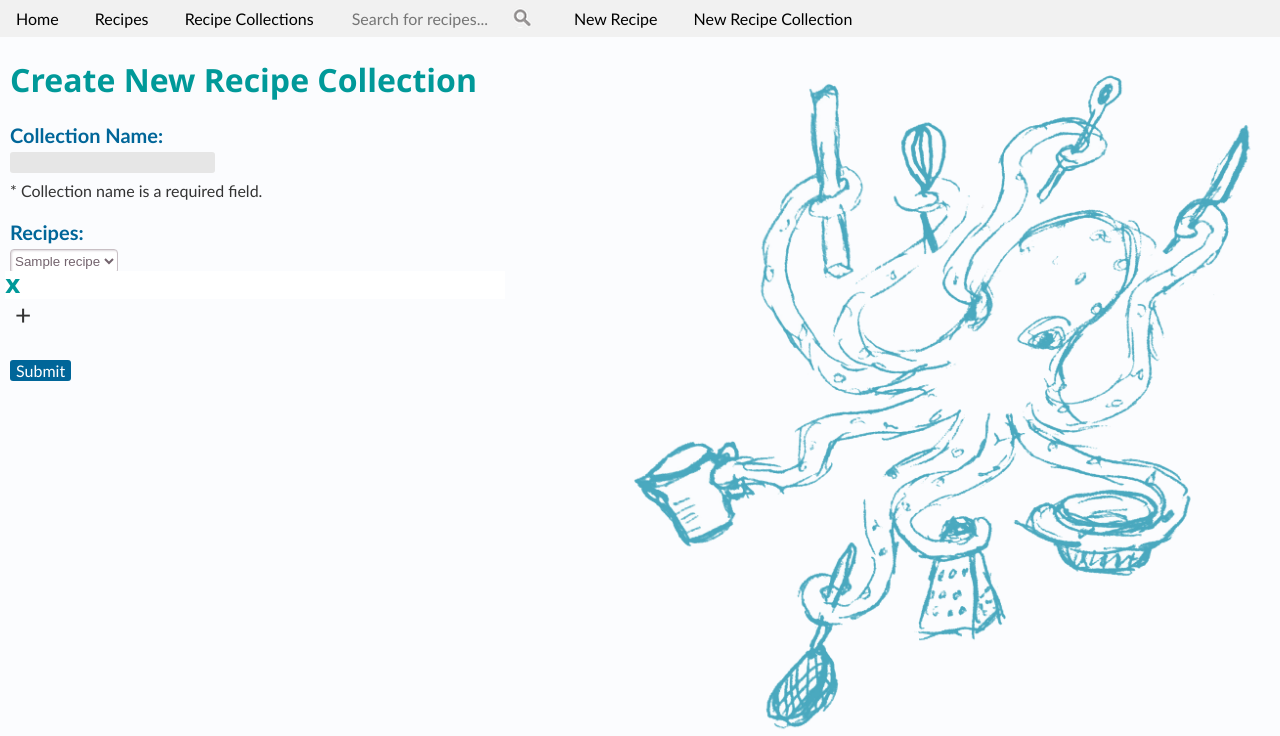
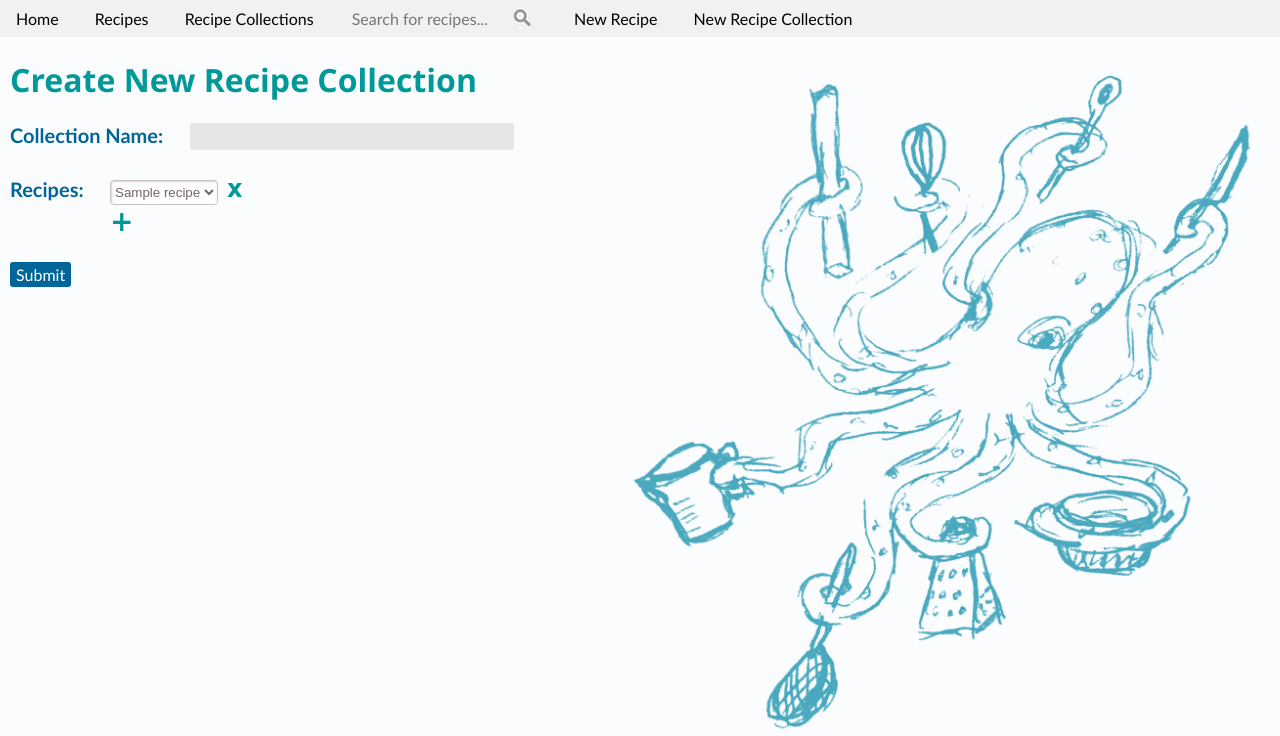
Before and after one commit to sarah-johnston/recipes, a PHP site: page /new-collection.php in a window 1280 px wide; the page is wider, and only the part inside the window is pictured. Shown: the top 736 px of that part. Run offline with PHP 8.4, Linux system fonts and the light colour scheme; tables that the repository leaves empty or names only in its code hold one stand-in row (values such as "Sample post").

Commit message:
Create New Recipe Collections page is now functional! Needs validation adding (recipe name filled in, alphabetic, no recipe selected more than once) and then done!

```diff
--- a/helpers/newRecipeCollection.php
+++ b/helpers/newRecipeCollection.php
@@ -48,4 +48,53 @@
         }
     }
 
+    /**
+     * Adds a new recipe collection to the database.
+     *
+     * @param type $collection_name : Name of the new collection.
+     * @param type $ingredients : Ingredients in the new recipe.
+     * @param type $method : Method for the new recipe.
+     * @return type : ID of the new recipe.
+     */
+    function addNewRecipeCollection($collection_name, $recipes){
+        $collection_id = self::createNewRecipeCollection($collection_name);
+        self::addRecipesToCollection($collection_id, $recipes);
+        return $collection_id;
+    }
+
+
+    /**
+     * Helper funtion which adds the name and method of a new recipe collection
+     * to the database, and returns the ID of the new collection.
+     *
+     * @param type $collection_name : Name of the new recipe collection.
+     * @return type : ID of the new collection.
+     */
+    private function createNewRecipeCollection($collection_name){
+        $sql = "INSERT INTO collections (collection_name) VALUES ('" . $collection_name . "');";
+        $this->db->runQuery($this->conn, $sql);
+        $collection_id = $this->conn->insert_id;
+        $this->log->info("ID of the new recipe collection:");
+        $this->log->info($collection_id);
+        return $collection_id;
+    }
+
+    /**
+     * Helper function which adds recipes to a collection.
+     * @param type $collection_id
+     * @param type $recipes
+     */
+    private function addRecipesToCollection($collection_id, $recipes){
+        // Helper function to add the ingredients of the new recipe to the database, given the recipe id.
+        for ($i = 0; $i < count($recipes); $i++) {
+            $recipe_id = $recipes[$i];
+            $this->log->info("Recipe id:");
+            $this->log->info($recipe_id);
+
+            $sql = "INSERT INTO recipe_collections (collection_id, recipe_id)
+                VALUES('" . $collection_id . "', '" . $recipe_id . "');";
+            $this->db->runQuery($this->conn, $sql);
+        }
+    }
+
 }
--- a/new-collection.php
+++ b/new-collection.php
@@ -15,7 +15,7 @@
         <script>
         $(function () {
             $("#add-new-recipe").click(function () {
-                $('#new-recipes-row').clone().show().appendTo('#recipes-list')
+                $('#new-recipe-row').clone().show().appendTo('#recipes-list')
                         .removeAttr('id').removeAttr('style');
             });
             $("#recipes-list").on('click', '.delete-recipe', function () {
@@ -33,21 +33,20 @@
                 <h1 class="title">Create New Recipe Collection</h1>
                 <form id="new-recipe-collection" name="new-collection-form" action="collection-created.php" method="POST" onsubmit="return validateCollectionForm();">
                     <div id="name">
-                        <h3 id="new-recipe-name">Collection Name:</h3>
+                        <h3 id="new-collection-name">Collection Name:</h3>
                         <input type="text" name="collection_name" id="input-collection-name"/>
                         <p id="collection-name-required">* Collection name is a required field.</p>
                     </div>
-                    <h3 class="new-recipe-ingredients" id="new-recipe-ingredients">Recipes:</h3>
-
+                    <div id="recipes">
+                    <h3 class="new-collection-recipes" id="new-collection-recipes">Recipes:</h3>
                     <div id="recipes-list">
                         <div class="new-recipe">
                             <?php include("templates/new-recipe-row.php") ?>
                         </div>
                     </div>
-
                     <div id="add-new-recipe">&#43;</div>
                     <br>
-
+                    </div>
                     <input type="submit" name="submit" value="Submit" id="submit-new-recipe-collection" onclick="removeHiddenElements()">
                 </form>
                 <div id="new-recipe-row" class="new-recipe">
--- a/new-recipe.php
+++ b/new-recipe.php
@@ -5,7 +5,7 @@
     include("helpers/newRecipe.php");
     $log->info("Navigated to the New Recipe page.");
     $recipe = new newRecipe($db, $conn);
-        $ingredients = $recipe->generateIngredientsList();
+    $ingredients = $recipe->generateIngredientsList();
     $units = $recipe->generateUnitsList();
     $unit_types = $recipe->generateUnitTypesList();
     ?>
--- a/resources/styles.css
+++ b/resources/styles.css
@@ -482,11 +482,20 @@
   font-size: 16px;
   border:#000;
   display: inline;
+  min-height: 25px;
+}
+form#new-recipe-collection input#input-collection-name{
+    width: 100%;
+}
+form#new-recipe-collection input#input-collection-name:hover{
+    color: #000;
+    text-decoration: none;
 }
 form#new-recipe-collection div#add-new-recipe{
-    position:relative;
-    top: -5px;
-    left:5px;
+    font-family: Comic Sans MS;
+    color: rgb(0, 153, 153);
+    font-weight: bold;
+    font-size: 24px;
     width: 20px;
     margin-bottom: 5px;
     font-size: 28px;
@@ -496,13 +505,12 @@
     color: rgb(0, 153, 153);
     font-weight: bold;
     background-color: white;
-    position: relative;
-    top: -3px;
-    left: -5px;
+    display: inline;
+    margin-left: 5px;
     font-size: 24px;
 }
 form#new-recipe-collection div#add-new-recipe:hover,
-form#new-recipe-collection div#delete-recipe:hover{
+form#new-recipe-collection div.delete-recipe:hover{
     text-decoration: none;
     color: rgb(0, 102, 153);
     cursor:pointer;
@@ -519,3 +527,28 @@
 #new-recipe-row{
     display: none;
 }
+p#collection-name-required{
+    color: red;
+    display: none;
+    margin-bottom:10px;
+}
+form#new-recipe-collection div#name,
+form#new-recipe-collection div#recipes{
+    display: table;
+    width: 100%;
+}
+form#new-recipe-collection div#recipes{
+    margin-top:20px;
+}
+h3#new-collection-name{
+    display: table-cell;
+    width: 180px;
+    padding: 0;
+    margin: 0;
+}
+h3#new-collection-recipes{
+    display: table-cell;
+    width: 100px;
+    padding: 0;
+    margin: 0;
+}
```
Also changed, not shown: collection-created.php (added, +37 -0 lines).
